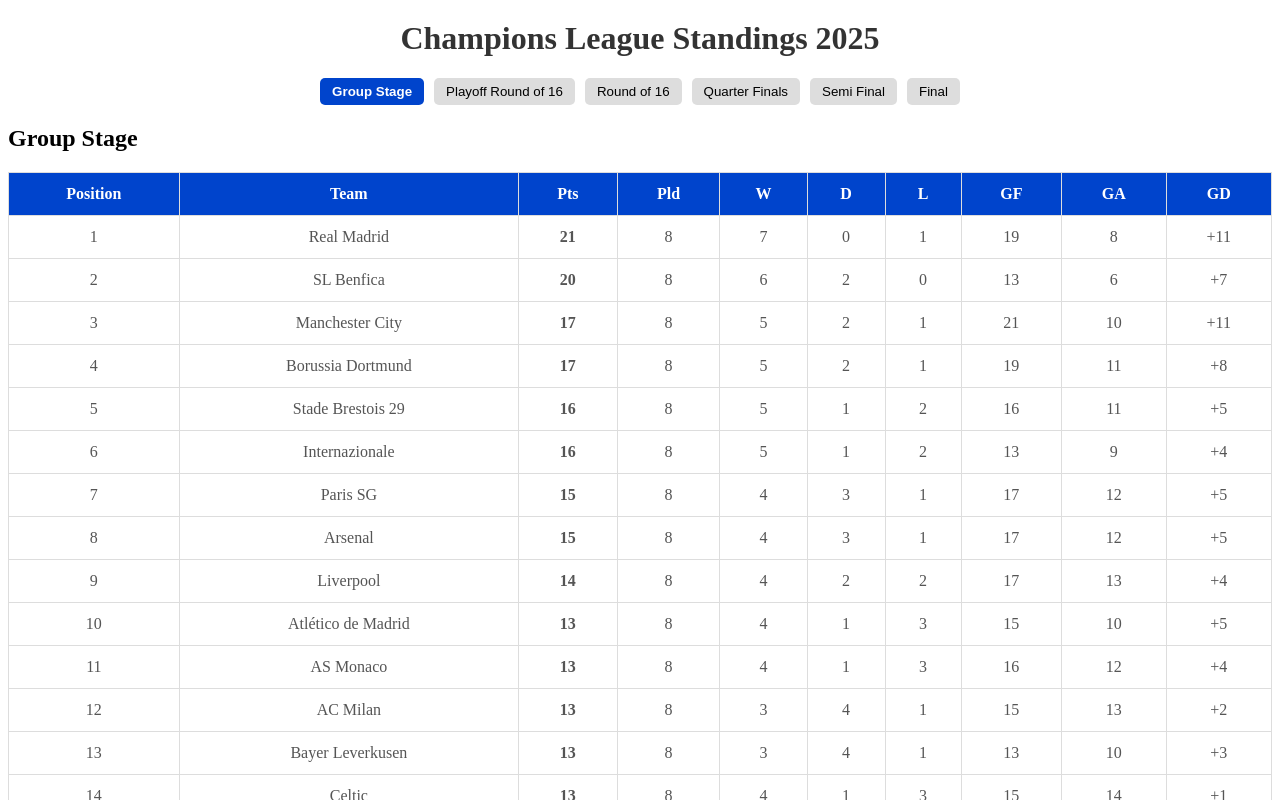
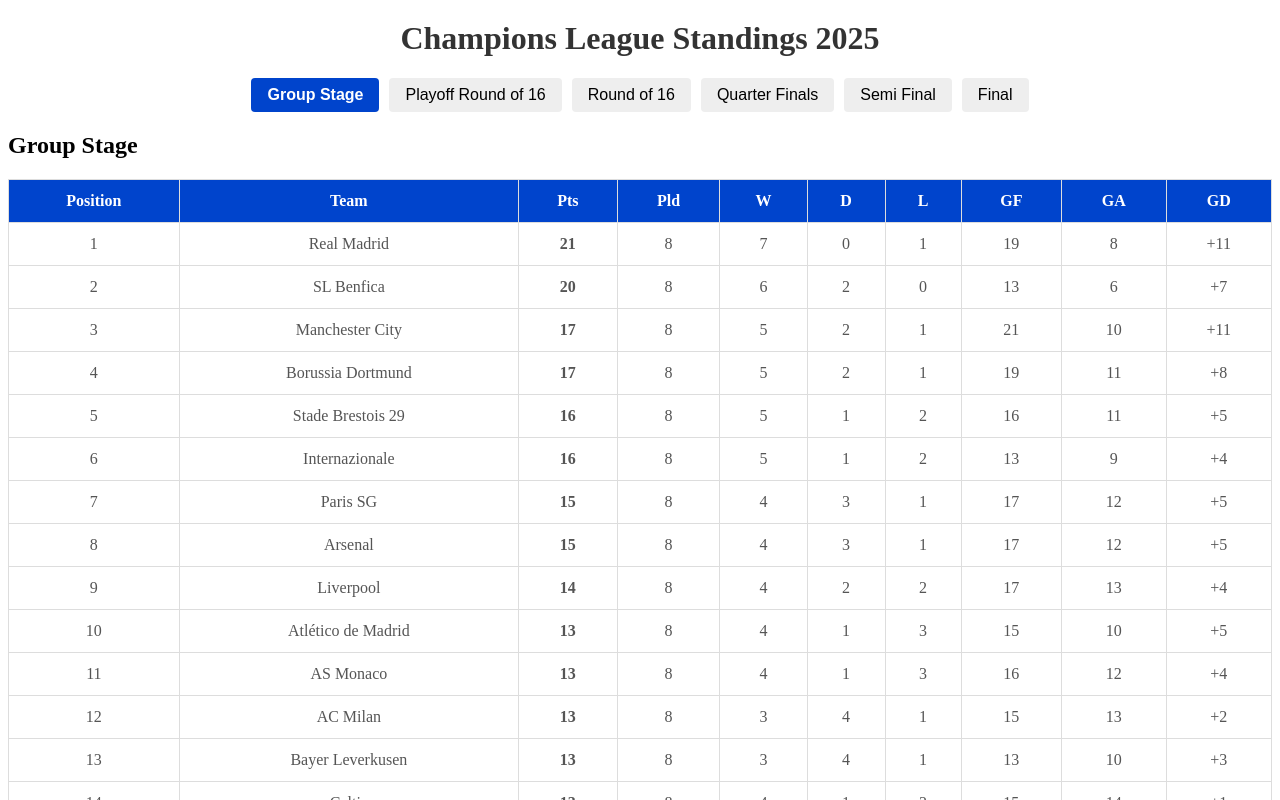
Before and after one commit to MarcusMachado15/whoisgonnawin-clean, a Next.js app: page / in a window 1280 px wide. Shown: the top 800 px of the page. Built offline with nearby package versions, Linux system fonts and the light colour scheme.

Commit message:
Add Playoff Round of 16 matches and update styles

```diff
--- a/app/page.tsx
+++ b/app/page.tsx
@@ -41,7 +41,16 @@ const stages = {
     { position: 35, team: "Rosenborg BK", played: 8, won: 0, drawn: 1, lost: 7, goalsFor: 8, goalsAgainst: 21, goalDifference: "-13", points: 1 },
     { position: 36, team: "FC Luzern", played: 8, won: 0, drawn: 0, lost: 8, goalsFor: 9, goalsAgainst: 21, goalDifference: "-12", points: 0 }
   ],
-  "Playoff Round of 16": [],
+  "Playoff Round of 16": [
+    { home: "FC Barcelona", score: "2 × 2", away: "Liverpool" },
+    { home: "RB Leipzig", score: "1 × 1", away: "Atlético de Madrid" },
+    { home: "BSC Young Boys", score: "1 × 1", away: "AS Monaco" },
+    { home: "Girona FC", score: "0 × 2", away: "Milano FC" },
+    { home: "Shakhtar Donetsk", score: "0 × 1", away: "Leverkusen" },
+    { home: "Sporting CP", score: "2 × 2", away: "Celtic" },
+    { home: "PSV", score: "2 × 0", away: "VfB Stuttgart" },
+    { home: "FC Bayern München", score: "1 × 1", away: "Juventus" }
+  ],
   "Round of 16": [],
   "Quarter Finals": [],
   "Semi Final": [],
@@ -52,26 +61,17 @@ const stageNames = Object.keys(stages);
 
 export default function TournamentPage() {
   const [currentStage, setCurrentStage] = useState(0);
-  const currentTeams = stages[stageNames[currentStage]];
+  const currentData = stages[stageNames[currentStage]];
 
   return (
     <div>
       <h1>Champions League Standings 2025</h1>
-
-      <div style={{ display: 'flex', justifyContent: 'center', marginBottom: '20px', flexWrap: 'wrap', gap: '10px' }}>
+      <div className="tabs">
         {stageNames.map((stage, index) => (
           <button
             key={index}
             onClick={() => setCurrentStage(index)}
-            style={{
-              padding: '6px 12px',
-              backgroundColor: currentStage === index ? '#0044cc' : '#ddd',
-              color: currentStage === index ? '#fff' : '#000',
-              border: 'none',
-              borderRadius: '5px',
-              cursor: 'pointer',
-              fontWeight: currentStage === index ? 'bold' : 'normal'
-            }}
+            className={currentStage === index ? "active" : ""}
           >
             {stage}
           </button>
@@ -80,6 +80,7 @@ export default function TournamentPage() {
 
       <h2>{stageNames[currentStage]}</h2>
 
+      {Array.isArray(currentData) && currentData.length > 0 && currentData[0].position !== undefined ? (
         <table>
           <thead>
             <tr>
@@ -96,7 +97,7 @@ export default function TournamentPage() {
             </tr>
           </thead>
           <tbody>
-          {currentTeams.map((team, index) => (
+            {currentData.map((team, index) => (
               <tr key={index}>
                 <td>{team.position}</td>
                 <td>{team.team}</td>
@@ -112,6 +113,26 @@ export default function TournamentPage() {
             ))}
           </tbody>
         </table>
+      ) : (
+        <table>
+          <thead>
+            <tr>
+              <th>Home</th>
+              <th>Score</th>
+              <th>Away</th>
+            </tr>
+          </thead>
+          <tbody>
+            {currentData.map((match, index) => (
+              <tr key={index}>
+                <td>{match.home}</td>
+                <td>{match.score}</td>
+                <td>{match.away}</td>
+              </tr>
+            ))}
+          </tbody>
+        </table>
+      )}
     </div>
   );
 }
--- a/app/styles.css
+++ b/app/styles.css
@@ -60,3 +60,27 @@ table {
   font-size: 32px;
   color: #333;
 }
+
+/* Extra styles for tab navigation */
+.tabs {
+  display: flex;
+  justify-content: center;
+  flex-wrap: wrap;
+  gap: 10px;
+  margin: 20px 0;
+}
+
+.tabs button {
+  padding: 8px 16px;
+  border: none;
+  background-color: #eee;
+  border-radius: 4px;
+  cursor: pointer;
+  font-size: 16px;
+}
+
+.tabs button.active {
+  background-color: #0044cc;
+  color: white;
+  font-weight: bold;
+}
```
Lines whose indentation alone changed are shown as unchanged.
